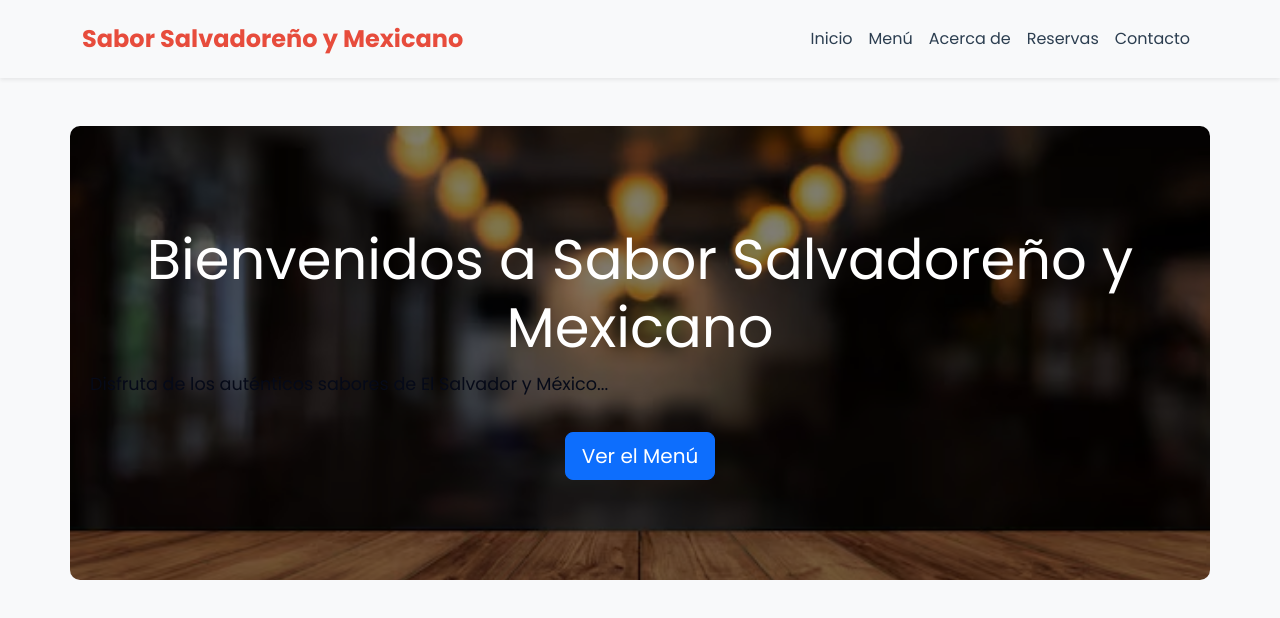
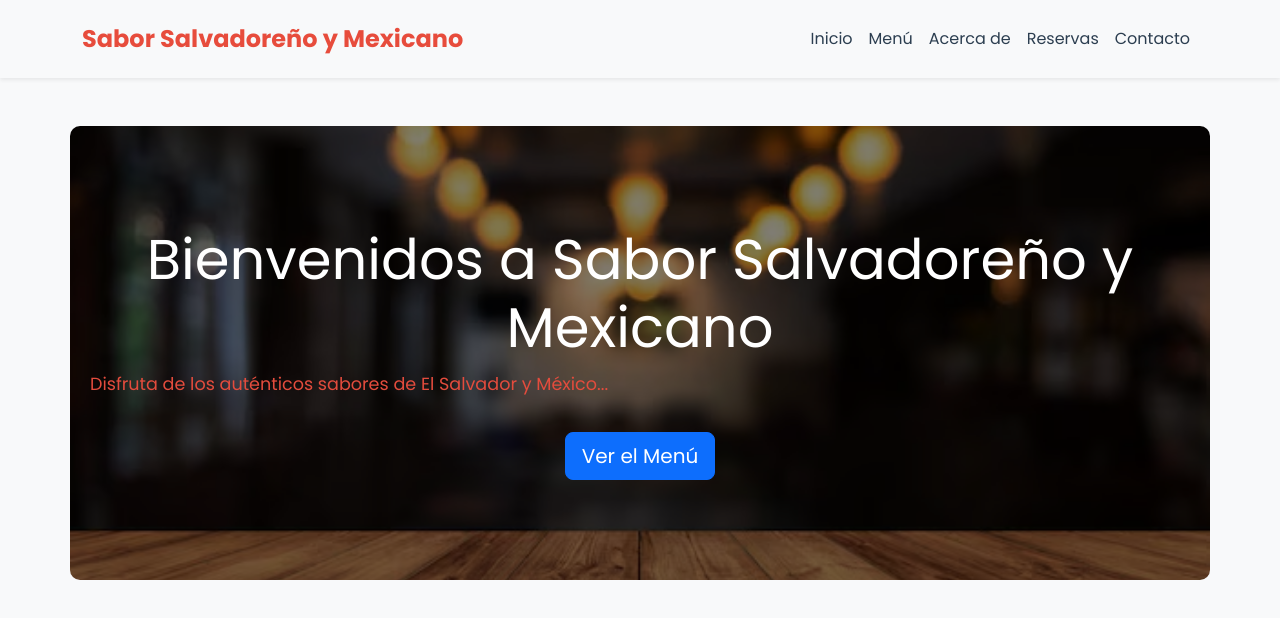
Before and after one commit to jessicahernaandez/Proyecto-1DAW-LM, a React (Vite) app: page / in a window 1280 px wide. Shown: the top 618 px of the page. Built offline with nearby package versions, Linux system fonts and the light colour scheme.

Commit message:
cambio de color de letra en inicio

```diff
--- a/src/CSS/App.css
+++ b/src/CSS/App.css
@@ -81,6 +81,11 @@
   border-radius: 10px;
 }
 
+/*Estilos para el parrafo debajo de bienvenida*/
+.container.text-center.my-5 .lead {
+  color:lch(54.54% 72.74 35.91);
+}
+
 /*Estilos para la pagina About.jsx*/
 .container.my-5 p {
   font-size: 1.1rem;
@@ -114,7 +119,7 @@
 }
 
 .form-control:focus {
-  border-color: #e74c3c;
+  border-color: lch(54.54% 72.74 35.91);
   box-shadow: 0 0 5px rgba(231, 76, 60, 0.3);
 }
 
```
